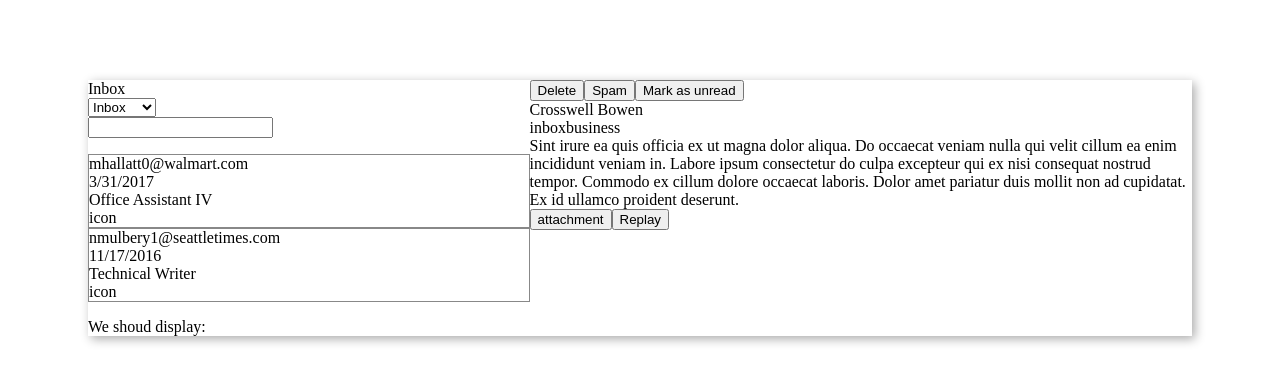
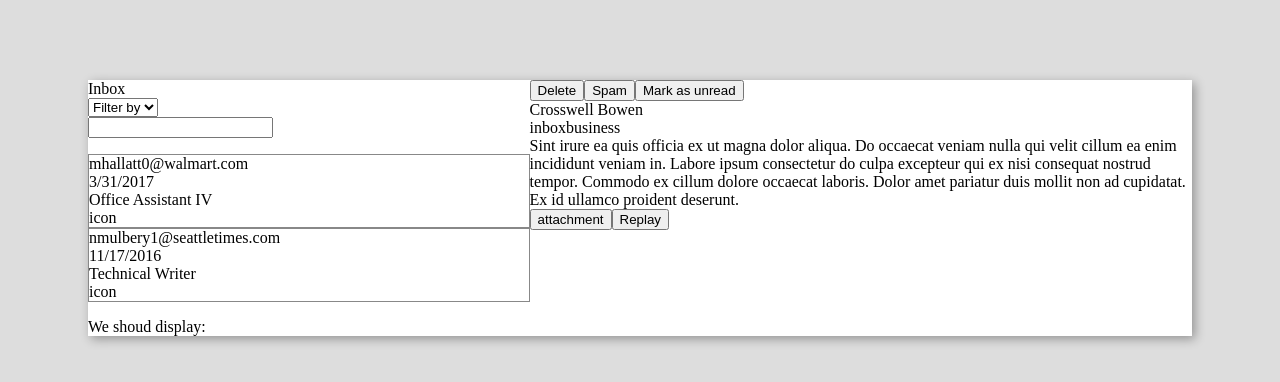
Before and after one commit to Jairanpo/test-jair-anguiano, a React app: page / in a window 1280 px wide. Shown: the top 382 px of the page. Built offline with nearby package versions, Linux system fonts and the light colour scheme; the HTML template or start-up script is replaced by a standard one.

Commit message:
sass loaders

```diff
--- a/src/client/components/App.js
+++ b/src/client/components/App.js
@@ -3,7 +3,7 @@ import EmailDashboard from './EmailDashboard';
 
 function App(props) {
   return (
-    <div>
+    <div className="app">
       <EmailDashboard />
     </div>
   );
--- /dev/null
+++ b/src/client/components/AppStyles.sass
@@ -0,0 +1,2 @@
+body
+  background-color: #DDD
--- /dev/null
+++ b/src/client/components/EmailDashboardStyles.sass
@@ -0,0 +1,6 @@
+.email-dashboard
+  background-color: #FFF
+  display: 'grid'
+  grid-template-columns: 40% 60%
+  align-self: center
+  box-shadow: '3px 3px 10px #00000033'
--- a/src/client/components/Inbox.js
+++ b/src/client/components/Inbox.js
@@ -6,13 +6,25 @@ function Inbox(props) {
       <div className="inbox-title">Inbox</div>
       <div className="filter">
         <select id="inbox-select">
-          <option value="inbox-option-inbox">
+          <option className="inbox-option-inbox">
+            Filter by
+          </option>
+          <option
+            className="inbox-option-inbox"
+            value="inbox"
+          >
             Inbox
           </option>
-          <option value="inbox-option-spam">
+          <option
+            className="inbox-option-spam"
+            value="spam"
+          >
             Spam
           </option>
-          <option value="inbox-option-deleted">
+          <option
+            className="inbox-option-deleted"
+            value="deleted"
+          >
             Deleted
           </option>
         </select>
--- a/src/client/index.js
+++ b/src/client/index.js
@@ -2,6 +2,8 @@ import React from 'react';
 import ReactDom from 'react-dom';
 
 import App from './components/App';
+import './components/AppStyles.sass';
+import './components/EmailDashboardStyles.sass';
 
 const app = <App />;
 
--- /dev/null
+++ b/webpack.config.client.js
@@ -0,0 +1,46 @@
+const path = require('path');
+
+module.exports = {
+  mode: 'development',
+
+  context: path.resolve(__dirname, 'src/client'),
+
+  entry: {
+    app: './index.js',
+  },
+
+  output: {
+    publicPath: '/',
+    path: path.resolve(
+      __dirname,
+      'dist',
+      'public'
+    ),
+    filename: 'bundle.js',
+  },
+  devServer: {
+    overlay: true,
+  },
+
+  module: {
+    rules: [
+      {
+        test: /\.js/,
+        exclude: /node_modules/,
+        loader: 'babel-loader',
+      },
+      /*...................................................................*/
+      {
+        test: /\.sass$/,
+        use: [
+          'style-loader',
+          'css-loader',
+          'sass-loader',
+        ],
+      },
+      /*...................................................................*/
+    ],
+  },
+
+  devtool: 'inline-source-map',
+};
```
Also changed, not shown: webpack.config.server.js (added, +50 -0 lines).
